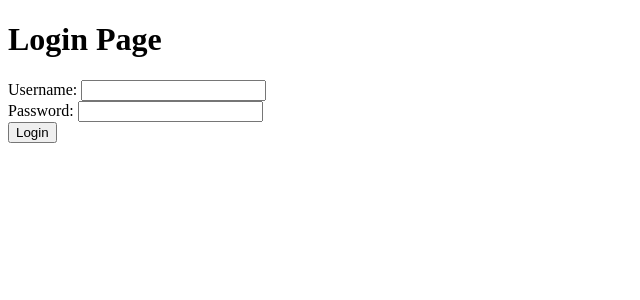
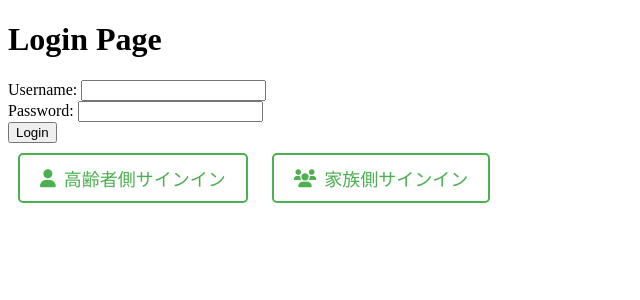
Before and after one commit to t22cs050/CareLink, a Django app: page /careLink/login in a window 1280 px wide. Shown: the top 300 px of the page, without its empty margins (0-640 px from the left). Run offline with Django 4.2, Linux system fonts and the light colour scheme.

Commit message:
loginページから、各サインインページへの遷移ボタンを作成

```diff
--- a/careLink/templates/careLink/elder_add.html
+++ b/careLink/templates/careLink/elder_add.html
@@ -9,5 +9,6 @@
         {{ form.as_p }}
         <button type="submit">登録</button>
     </form>
+    <a href="login">ログインページに戻る</a>
 </body>
 </html>
--- a/careLink/templates/careLink/login.html
+++ b/careLink/templates/careLink/login.html
@@ -4,6 +4,31 @@
     <meta charset="UTF-8">
     <meta name="viewport" content="width=device-width, initial-scale=1.0">
     <title>Login</title>
+    <link href="https://cdnjs.cloudflare.com/ajax/libs/font-awesome/6.0.0-beta3/css/all.min.css" rel="stylesheet">
+    <style>
+        /* アイコン付きリンクのスタイル */
+        .icon-link {
+            display: inline-flex;
+            align-items: center;
+            padding: 10px 20px;
+            margin: 10px;
+            text-decoration: none;
+            font-size: 18px;
+            color: #4CAF50;
+            border: 2px solid #4CAF50;
+            border-radius: 5px;
+            transition: background-color 0.3s, color 0.3s;
+        }
+
+        .icon-link i {
+            margin-right: 8px;
+        }
+
+        .icon-link:hover {
+            background-color: #4CAF50;
+            color: white;
+        }
+    </style>
 </head>
 <body>
     <h1>Login Page</h1>
@@ -17,5 +42,9 @@
         <br>
         <button type="submit">Login</button>
     </form>
+    <a href="signin_elder" class="icon-link"><i class="fas fa-user"></i>高齢者側サインイン</a>
+    <a href="signin_family" class="icon-link"><i class="fas fa-users"></i>家族側サインイン</a>
+
+
 </body>
 </html>
```
